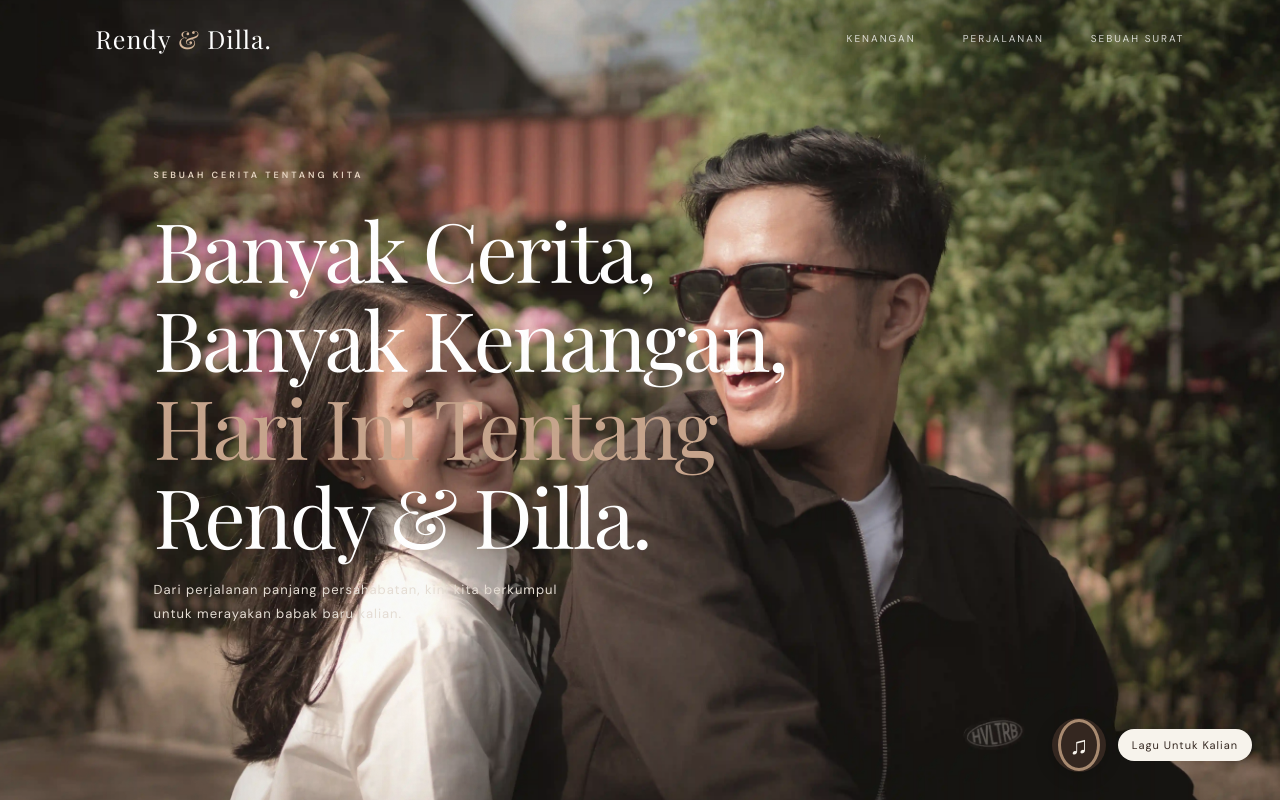
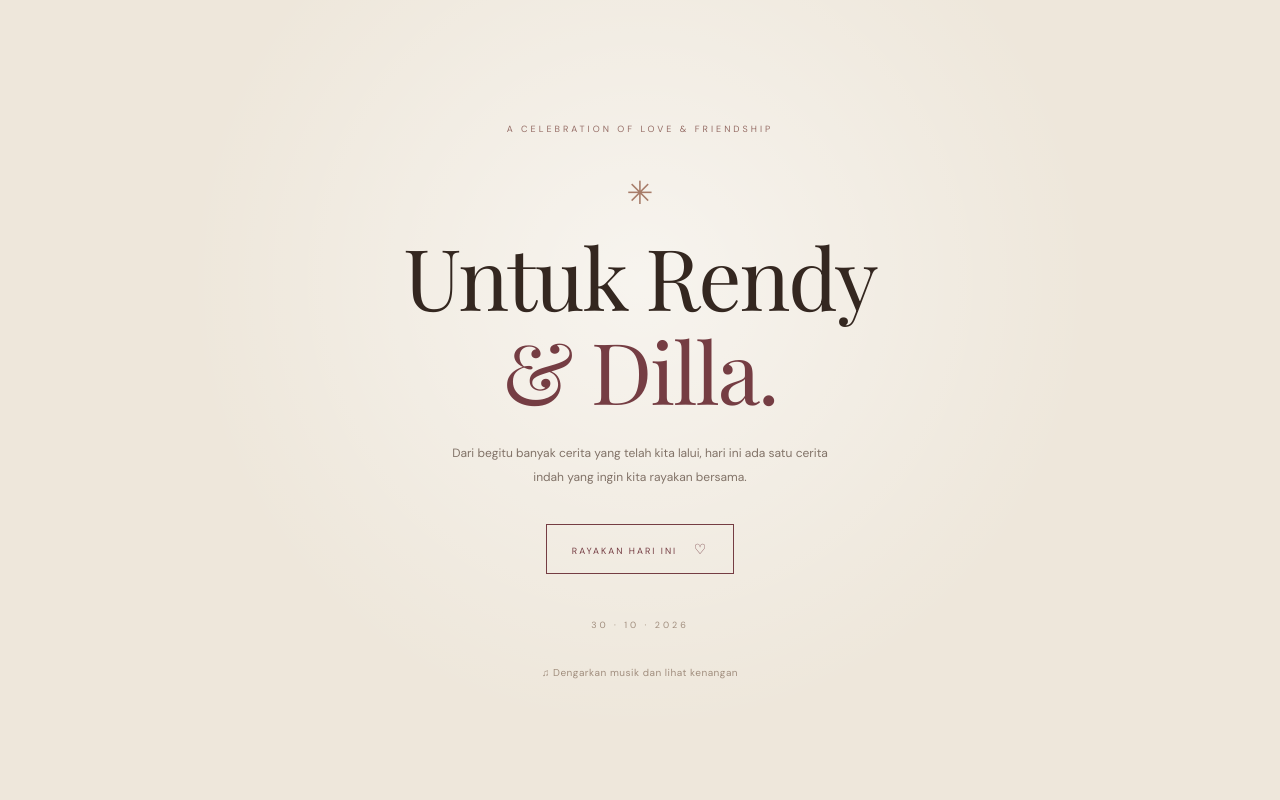
Before and after one commit to andikavictory/wedding-story, a React (Vite) app: page / in a window 1280 px wide. Shown: the top 800 px of the page. Built offline with nearby package versions, Linux system fonts and the light colour scheme; a web font is replaced by a local one.

Commit message:
Add wedding celebration opening screen

```diff
--- a/src/App.jsx
+++ b/src/App.jsx
@@ -70,9 +70,10 @@ function Photo({ src, alt, className = "" }) {
 // ==========================================
 
 function App() {
-  const [menuOpen, setMenuOpen] = useState(false);
-  const [lightbox, setLightbox] = useState(null);
-  const [isPlaying, setIsPlaying] = useState(false);
+    const [menuOpen, setMenuOpen] = useState(false);
+    const [lightbox, setLightbox] = useState(null);
+    const [isPlaying, setIsPlaying] = useState(false);
+    const [hasOpened, setHasOpened] = useState(false);
 
   // ==========================================
   // ANIMASI REVEAL SAAT SCROLL
@@ -301,12 +302,80 @@ useEffect(() => {
     setMenuOpen(false);
   };
 
+  // MEMBUKA ALBUM KENANGAN DAN MEMUTAR MUSIK
+const openExperience = () => {
+  const audio = document.getElementById("wedding-audio");
+
+  if (audio) {
+    audio.volume = 0.65;
+
+    const playPromise = audio.play();
+
+    if (playPromise !== undefined) {
+      playPromise
+        .then(() => setIsPlaying(true))
+        .catch((error) => {
+          console.log("Musik belum dapat diputar:", error);
+          setIsPlaying(false);
+        });
+    }
+  }
+
+  setHasOpened(true);
+};
+
   // ==========================================
   // TAMPILAN WEBSITE
   // ==========================================
 
   return (
     <main>
+
+            {/* ================================== */}
+      {/* OPENING SCREEN */}
+      {/* ================================== */}
+
+      <div
+        className={`opening-screen ${
+          hasOpened ? "opening-screen-hidden" : ""
+        }`}
+      >
+        <div className="opening-content">
+          <span className="opening-eyebrow">
+            A CELEBRATION OF LOVE & FRIENDSHIP
+          </span>
+
+          <div className="opening-ornament">✳</div>
+
+          <h1>
+            Untuk Rendy
+            <br />
+            <em>& Dilla.</em>
+          </h1>
+
+          <p>
+            Dari begitu banyak cerita yang telah kita lalui,
+            hari ini ada satu cerita indah yang ingin
+            kita rayakan bersama.
+          </p>
+
+          <button
+            className="opening-button"
+            onClick={openExperience}
+          >
+            RAYAKAN HARI INI <span>♡</span>
+          </button>
+
+          <span className="opening-date">
+            30 · 10 · 2026
+          </span>
+
+          <span className="opening-music">
+            ♫ Dengarkan musik dan lihat kenangan
+          </span>
+        </div>
+      </div>
+
       {/* ================================== */}
       {/* NAVIGATION */}
       {/* ================================== */}
@@ -400,7 +469,7 @@ useEffect(() => {
         <h2 className="intro-heading">
           Berawal dari pertemuan,
           <br />
-          tumbuh menjadi <em>persahabatan.</em>git init
+          tumbuh menjadi <em>persahabatan.</em>
         </h2>
 
         <p className="intro-text reveal">
@@ -766,20 +835,15 @@ useEffect(() => {
         </div>
       )}
 
-      {/* ================================== */}
+       {/* ================================== */}
       {/* BACKGROUND MUSIC */}
       {/* ================================== */}
 
       <audio
         id="wedding-audio"
         src="/audio/wedding-song.mpeg"
-        autoPlay
         loop
-        onCanPlay={(event) => {
-          event.currentTarget.play().catch((error) => {
-            console.log("Autoplay diblokir browser:", error);
-          });
-        }}
+        preload="auto"
         onPlay={() => setIsPlaying(true)}
         onPause={() => setIsPlaying(false)}
       />
--- a/src/index.css
+++ b/src/index.css
@@ -524,10 +524,17 @@ h2 em {
 .story-overlay {
   background: linear-gradient(
     90deg,
-    rgba(34,25,22,.85),
-    rgba(34,25,22,.52) 50%,
-    rgba(34,25,22,.08)
+    rgba(25,18,16,.92),
+    rgba(25,18,16,.78) 65%,
+    rgba(25,18,16,.60)
   );
+}
+
+.story-content > p:not(.eyebrow) {
+  color: #f3eae2;
+  font-size: 13px;
+  line-height: 2;
+  text-shadow: 0 1px 4px rgba(0,0,0,.4);
 }
 
 .story-content {
@@ -1068,6 +1075,194 @@ body::before {
   letter-spacing: 1px;
 }
 
+/* ==================================
+   OPENING SCREEN
+================================== */
+
+.opening-screen {
+  position: fixed;
+  inset: 0;
+  z-index: 2000;
+  display: flex;
+  justify-content: center;
+  align-items: center;
+  padding: 30px 24px;
+  background:
+    radial-gradient(
+      circle at 50% 35%,
+      rgba(255,255,255,.55),
+      transparent 55%
+    ),
+    #eee7db;
+  text-align: center;
+  opacity: 1;
+  visibility: visible;
+  transition:
+    opacity .9s ease,
+    visibility 0s linear 0s;
+}
+
+.opening-screen-hidden {
+  opacity: 0;
+  visibility: hidden;
+  pointer-events: none;
+  transition:
+    opacity .9s ease,
+    visibility 0s linear .9s;
+}
+
+.opening-content {
+  width: 100%;
+  max-width: 550px;
+  animation: openingAppear 1.2s ease both;
+}
+
+.opening-eyebrow {
+  display: block;
+  color: #956c65;
+  font-size: 9px;
+  letter-spacing: 3px;
+  line-height: 1.8;
+}
+
+.opening-ornament {
+  color: #a77c69;
+  font-size: 32px;
+  margin: 35px 0 15px;
+}
+
+.opening-content h1 {
+  font-family: var(--serif);
+  font-weight: 400;
+  font-size: clamp(55px, 8vw, 85px);
+  line-height: 1.1;
+  letter-spacing: -2px;
+  color: var(--brown);
+  margin: 0 0 25px;
+}
+
+.opening-content h1 em {
+  color: var(--burgundy);
+  font-weight: 400;
+}
+
+.opening-content > p {
+  max-width: 390px;
+  margin: 0 auto;
+  color: #817267;
+  font-size: 12px;
+  line-height: 2;
+}
+
+.opening-button {
+  display: block;
+  margin: 35px auto 0;
+  padding: 15px 25px;
+  border: 1px solid var(--burgundy);
+  background: transparent;
+  color: var(--burgundy);
+  font-size: 9px;
+  letter-spacing: 2px;
+  transition: background .3s, color .3s, transform .3s;
+}
+
+.opening-button:hover {
+  background: var(--burgundy);
+  color: white;
+  transform: translateY(-3px);
+}
+
+.opening-button span {
+  margin-left: 12px;
+  font-size: 14px;
+}
+
+.opening-date {
+  display: block;
+  margin-top: 45px;
+  color: #a08d7d;
+  font-size: 9px;
+  letter-spacing: 3px;
+}
+
+.opening-music {
+  display: block;
+  margin-top: 35px;
+  color: #a08d7d;
+  font-size: 10px;
+  letter-spacing: .5px;
+}
+
+@keyframes openingAppear {
+  from {
+    opacity: 0;
+    transform: translateY(20px);
+  }
+  to {
+    opacity: 1;
+    transform: translateY(0);
+  }
+}
+
+@media (max-width: 600px) {
+  .opening-content h1 {
+    font-size: 58px;
+    letter-spacing: -1.5px;
+  }
+
+  .opening-content > p {
+    max-width: 310px;
+    font-size: 11px;
+  }
+
+  .opening-ornament {
+    margin: 25px 0 12px;
+  }
+
+  .opening-date {
+    margin-top: 35px;
+  }
+}
+
+/* ==================================
+   STORY - MOBILE IMPROVEMENT
+================================== */
+
+@media (max-width: 600px) {
+  .story-content h2 {
+    font-size: clamp(34px, 8vw, 42px);
+    line-height: 1.2;
+    letter-spacing: -1px;
+    margin: 20px 0 22px;
+  }
+
+  .story-overlay {
+    background: linear-gradient(
+      90deg,
+      rgba(25,18,16,.92),
+      rgba(25,18,16,.78) 65%,
+      rgba(25,18,16,.60)
+    );
+  }
+
+  .story-content > p:not(.eyebrow) {
+    color: #f3eae2;
+    font-size: 12px;
+    line-height: 1.9;
+    text-shadow: 0 1px 4px rgba(0,0,0,.4);
+  }
+
+  .story {
+    height: auto;
+    min-height: 750px;
+    padding: 85px 0;
+  }
+
+  .story-content {
+    margin: 0 7%;
+  }
+}
+
 @keyframes vinyl-spin {
   to {
     transform: rotate(360deg);
@@ -1290,9 +1485,17 @@ body::before {
 .story-overlay {
   background: linear-gradient(
     90deg,
-      rgba(34,25,22,.8),
-      rgba(34,25,22,.3)
+    rgba(25,18,16,.92),
+    rgba(25,18,16,.78) 65%,
+    rgba(25,18,16,.60)
   );
+}
+
+.story-content > p:not(.eyebrow) {
+  color: #f3eae2;
+  font-size: 13px;
+  line-height: 2;
+  text-shadow: 0 1px 4px rgba(0,0,0,.4);
 }
 
   .story-content {
@@ -1300,8 +1503,10 @@ body::before {
   }
 
 .story-content h2 {
-    font-size: 53px;
-    letter-spacing: -2px;
+  font-size: clamp(34px, 8vw, 42px);
+  line-height: 1.2;
+  letter-spacing: -1px;
+  margin: 20px 0 22px;
 }
 
   .story-number {
```
Lines whose indentation alone changed are shown as unchanged.
